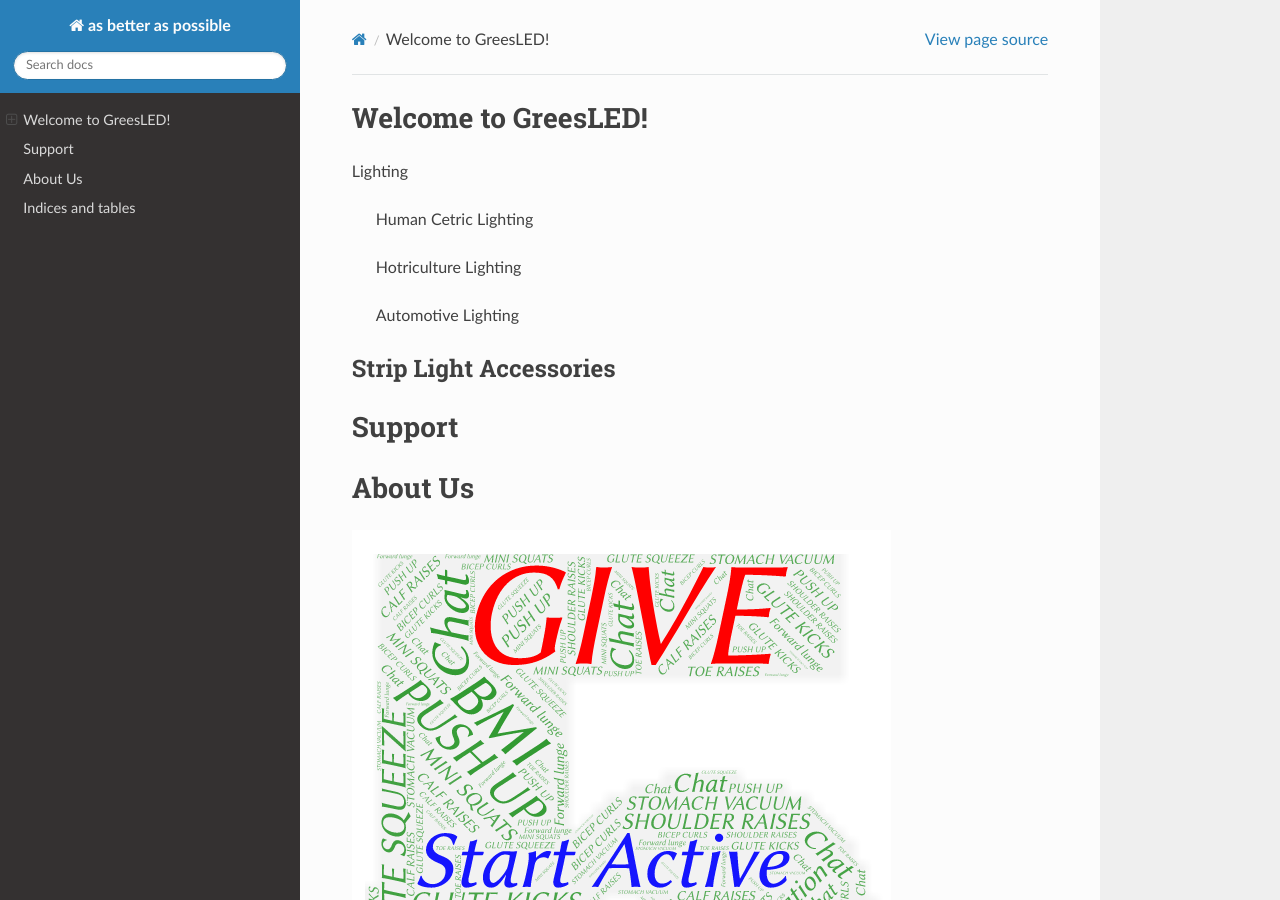
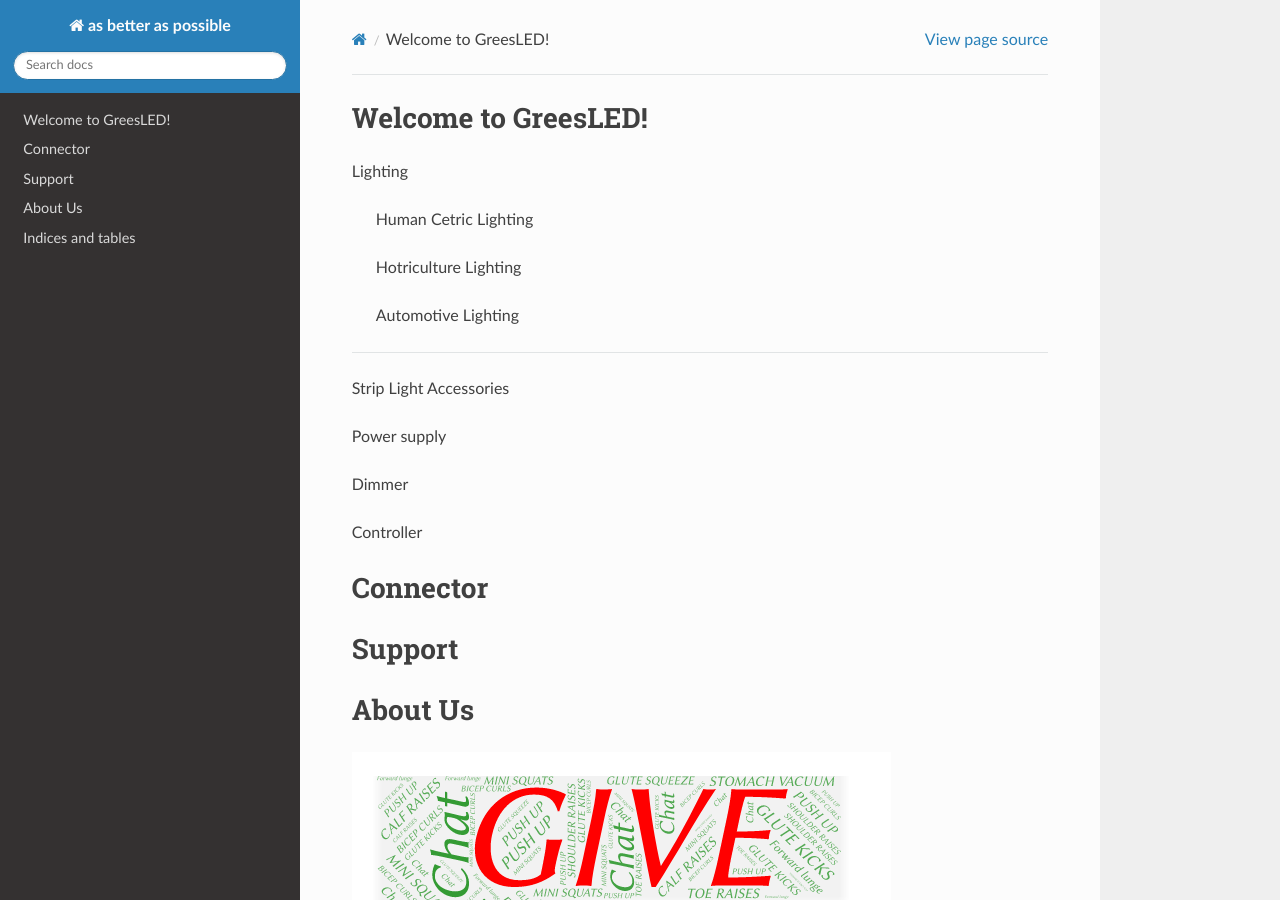
Before and after one commit to paultang/abapweb, a Sphinx documentation site: the page built from source/index.rst, in a window 1280 px wide and 900 px high. Built offline with Sphinx 7.4.7 and the Read the Docs theme 2.0.0, drawn with Linux system fonts in a browser that asks for light colours.

Commit message:
Update index.rst

```diff
--- a/source/index.rst
+++ b/source/index.rst
@@ -14,7 +14,16 @@ Lighting
 
  Automotive Lighting
 ====================
+
 Strip Light Accessories
+
+Power supply
+
+Dimmer
+
+Controller
+
+Connector
 ====================
 Support
 ====================
```
